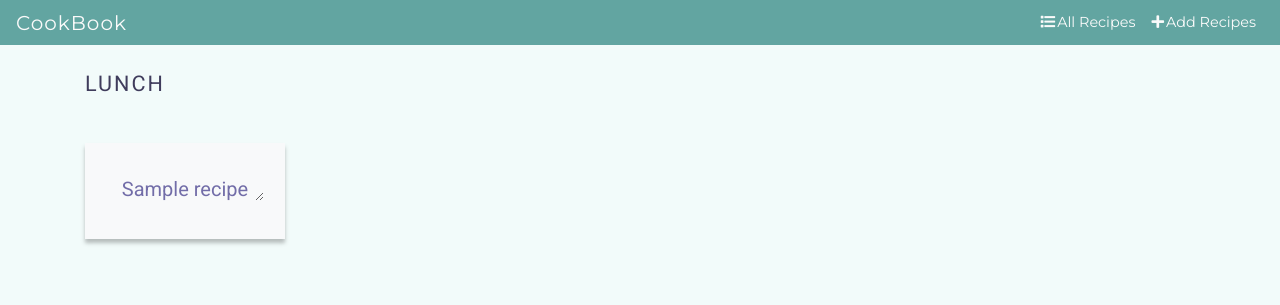
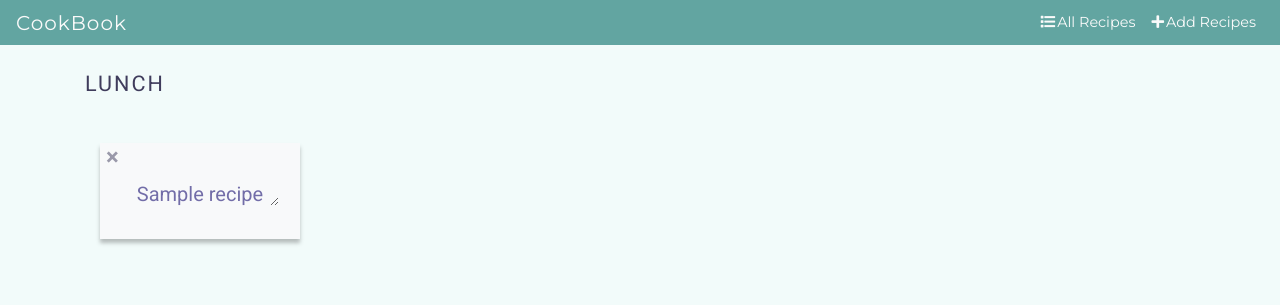
Before and after one commit to luisanegri/Data-Centric-Development, a Flask app: page /lunch in a window 1280 px wide. Shown: the top 305 px of the page. Run offline with Flask 2, Linux system fonts and the light colour scheme; a database or web service that is not in the repository returns one stand-in record (values such as "Sample title"); some libraries are stand-ins or nearby versions; some web fonts are replaced.

Commit message:
added delete button to recipe cards

```diff
--- a/static/css/style.css
+++ b/static/css/style.css
@@ -178,6 +178,11 @@ body {
 
 /*------------------------------ myrecipes.html ------------------------------*/
 
+#btn-close-delete {
+  margin-top: -19px;
+  color: #3F3C5C;
+}
+
 .title-smaller {
   font-size: 1.35rem;
 }
--- a/templates/lunch.html
+++ b/templates/lunch.html
@@ -1,18 +1,24 @@
 {% extends 'base.html' %}{% block content %}
 <h3 class="title-category title-smaller">Lunch</h3>
-<div class="row">
 {% for recipe in recipes %}
     <div class="col-lg-3 col-md-4 col-sm-6">
       <div class="card-group">
-        <a class="link-recipe" href="{{url_for('read_recipe', recipe_id=recipe._id)}}">
           <div class="card-item">
             <div class="card text-center bg-light mb-3" id="card-info">
               <div class="card-body card-hover">
+                <div class="row">
+                  <form action="{{ url_for('delete_recipe', recipe_id=recipe._id) }}" method="POST">
+                    <button type="submit" name="action" class="close" aria-label="Close" id="btn-close-delete">
+                      <span aria-hidden="true">&times;</span>
+                    </button>
+                  </form>
+                </div>
+                <a class="link-recipe" href="{{url_for('read_recipe', recipe_id=recipe._id)}}">
                   <h5 class="card-title">{{ recipe.recipe_name}}</h5>
+                </a>
               </div>
             </div>
           </div>
-        </a>
       </div>
     </div>
   {% endfor %}
```
Also changed, not shown: templates/breakfast.html (+9 -3 lines), templates/dinner.html (+9 -2 lines), templates/myrecipes.html (+9 -2 lines), templates/snacks.html (+9 -2 lines).
